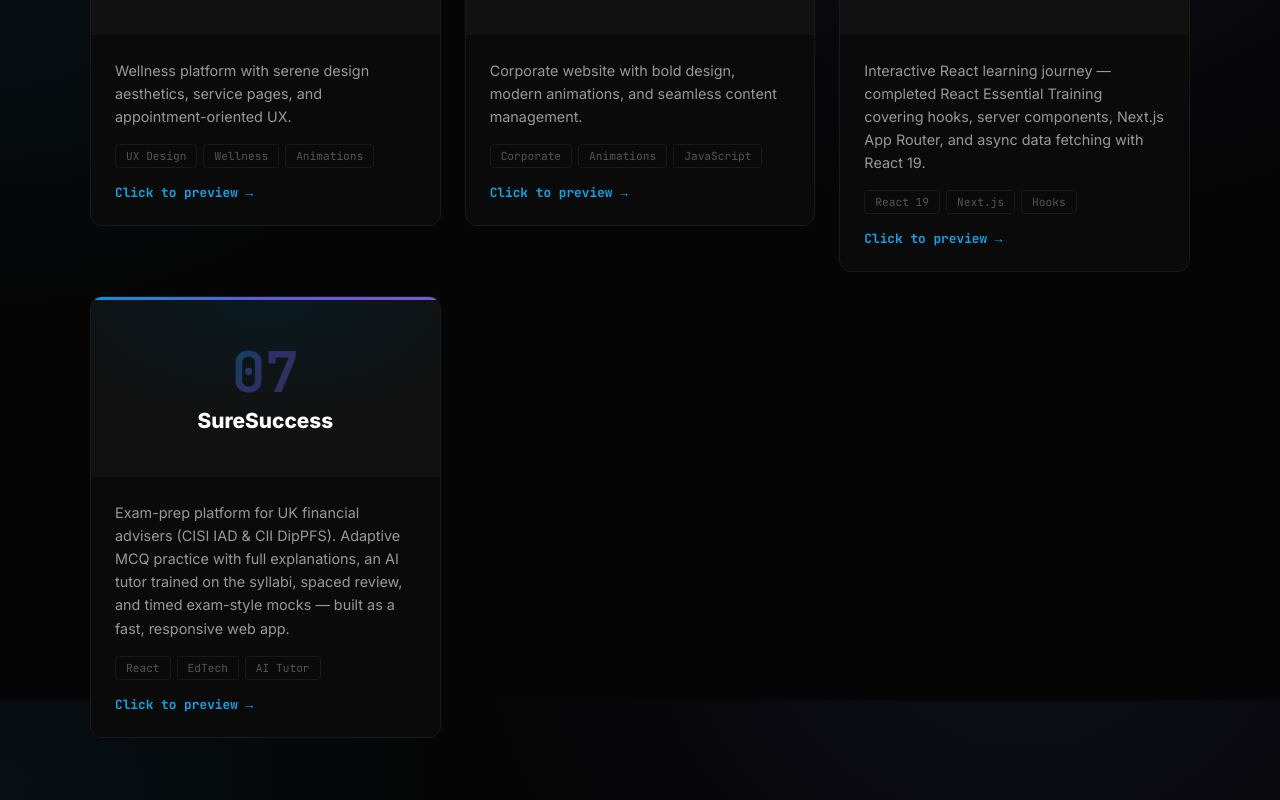
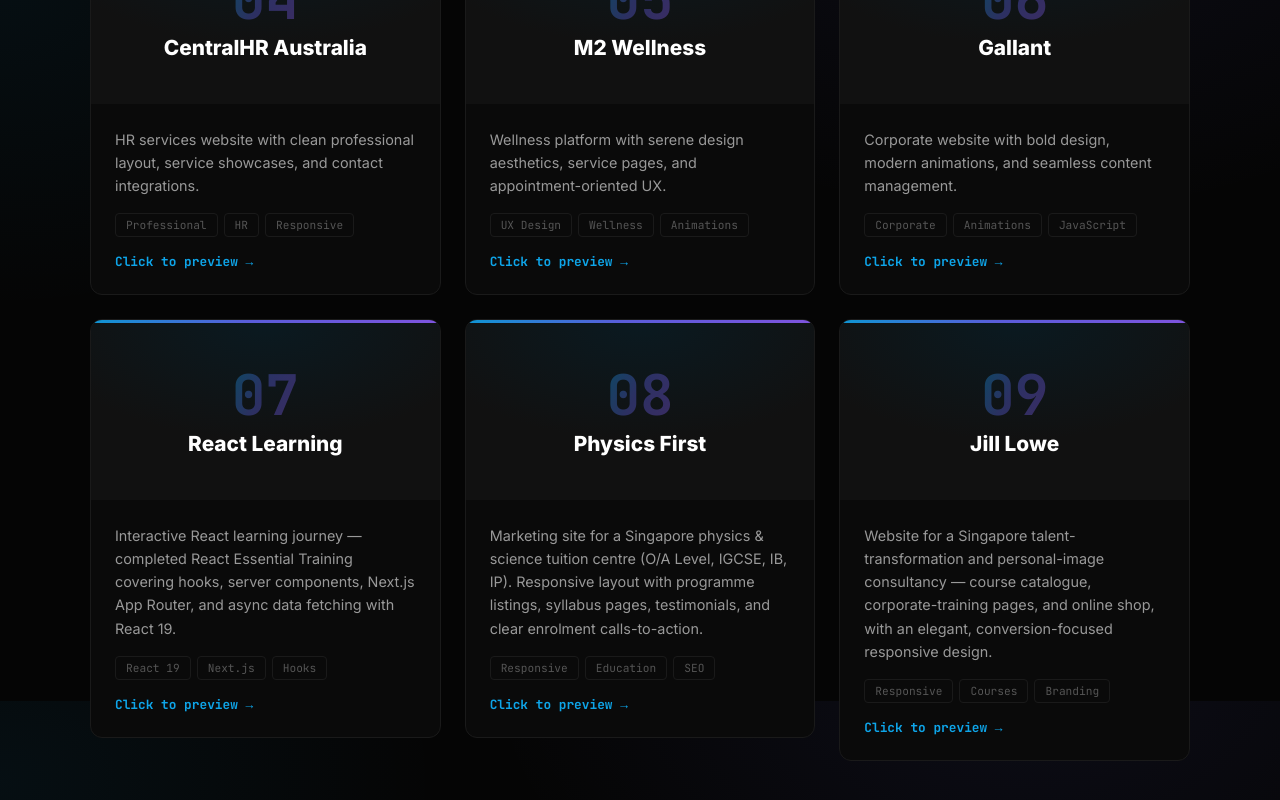
Before and after one commit to krishnajoshi-code/portfolio, a Next.js app: page /portfolio/ in a window 1280 px wide. Shown: the part 3299-4099 px from the top of the page. Built offline with nearby package versions, Linux system fonts and the light colour scheme.

Commit message:
Reorder projects (SureSuccess 2nd) + add Physics First & Jill Lowe

```diff
--- a/app/page.js
+++ b/app/page.js
@@ -366,12 +366,14 @@
   GitHub:   github.com/krishnajoshi`,
     projects: () => `
   01. Ashley Hotel Group   ashleyhotelgroup.com
-  02. Singapore Cruise     singaporecruise.com.sg
-  03. CentralHR Australia  centralhr.com.au
-  04. M2 Wellness          m2wellness.sg
-  05. Gallant              gallant.sg
-  06. React Learning       React 19 + Next.js + Hooks
-  07. SureSuccess          suresuccess.co.uk`,
+  02. SureSuccess          suresuccess.co.uk
+  03. Singapore Cruise     singaporecruise.com.sg
+  04. CentralHR Australia  centralhr.com.au
+  05. M2 Wellness          m2wellness.sg
+  06. Gallant              gallant.sg
+  07. React Learning       React 19 + Next.js + Hooks
+  08. Physics First        physicsfirst.sg
+  09. Jill Lowe            jilllowe.com`,
     hire: () => `
   ╔═════════════════════════════════════════════╗
   ║  🟢 AVAILABLE FOR HIRE                      ║
@@ -1866,12 +1868,14 @@
 // ═══════════════════════════════════════════════════════════
 const PROJECTS = [
   { name: "Ashley Hotel Group", url: "https://ashleyhotelgroup.com", desc: "Multi-property hotel website with booking integration, responsive layouts, and brand consistency across the group.", tags: ["Responsive", "Custom Layouts", "SEO"], num: "01" },
-  { name: "Singapore Cruise", url: "https://singaporecruise.com.sg", desc: "Cruise booking platform with mobile-first responsive design and custom forms.", tags: ["Mobile-First", "Forms", "JavaScript"], num: "02" },
-  { name: "CentralHR Australia", url: "https://centralhr.com.au", desc: "HR services website with clean professional layout, service showcases, and contact integrations.", tags: ["Professional", "HR", "Responsive"], num: "03" },
-  { name: "M2 Wellness", url: "https://www.m2wellness.sg", desc: "Wellness platform with serene design aesthetics, service pages, and appointment-oriented UX.", tags: ["UX Design", "Wellness", "Animations"], num: "04" },
-  { name: "Gallant", url: "https://gallant.sg", desc: "Corporate website with bold design, modern animations, and seamless content management.", tags: ["Corporate", "Animations", "JavaScript"], num: "05" },
-  { name: "React Learning", url: "https://krishnajoshi-code.github.io/portfolio/", desc: "Interactive React learning journey — completed React Essential Training covering hooks, server components, Next.js App Router, and async data fetching with React 19.", tags: ["React 19", "Next.js", "Hooks"], num: "06" },
-  { name: "SureSuccess", url: "https://www.suresuccess.co.uk", desc: "Exam-prep platform for UK financial advisers (CISI IAD & CII DipPFS). Adaptive MCQ practice with full explanations, an AI tutor trained on the syllabi, spaced review, and timed exam-style mocks — built as a fast, responsive web app.", tags: ["React", "EdTech", "AI Tutor"], num: "07" },
+  { name: "SureSuccess", url: "https://www.suresuccess.co.uk", desc: "Exam-prep platform for UK financial advisers (CISI IAD & CII DipPFS). Adaptive MCQ practice with full explanations, an AI tutor trained on the syllabi, spaced review, and timed exam-style mocks — built as a fast, responsive web app.", tags: ["React", "EdTech", "AI Tutor"], num: "02" },
+  { name: "Singapore Cruise", url: "https://singaporecruise.com.sg", desc: "Cruise booking platform with mobile-first responsive design and custom forms.", tags: ["Mobile-First", "Forms", "JavaScript"], num: "03" },
+  { name: "CentralHR Australia", url: "https://centralhr.com.au", desc: "HR services website with clean professional layout, service showcases, and contact integrations.", tags: ["Professional", "HR", "Responsive"], num: "04" },
+  { name: "M2 Wellness", url: "https://www.m2wellness.sg", desc: "Wellness platform with serene design aesthetics, service pages, and appointment-oriented UX.", tags: ["UX Design", "Wellness", "Animations"], num: "05" },
+  { name: "Gallant", url: "https://gallant.sg", desc: "Corporate website with bold design, modern animations, and seamless content management.", tags: ["Corporate", "Animations", "JavaScript"], num: "06" },
+  { name: "React Learning", url: "https://krishnajoshi-code.github.io/portfolio/", desc: "Interactive React learning journey — completed React Essential Training covering hooks, server components, Next.js App Router, and async data fetching with React 19.", tags: ["React 19", "Next.js", "Hooks"], num: "07" },
+  { name: "Physics First", url: "https://www.physicsfirst.sg", desc: "Marketing site for a Singapore physics & science tuition centre (O/A Level, IGCSE, IB, IP). Responsive layout with programme listings, syllabus pages, testimonials, and clear enrolment calls-to-action.", tags: ["Responsive", "Education", "SEO"], num: "08" },
+  { name: "Jill Lowe", url: "https://www.jilllowe.com", desc: "Website for a Singapore talent-transformation and personal-image consultancy — course catalogue, corporate-training pages, and online shop, with an elegant, conversion-focused responsive design.", tags: ["Responsive", "Courses", "Branding"], num: "09" },
 ];
 
 function ProjectCard({ project, index, onSelect }) {
```
